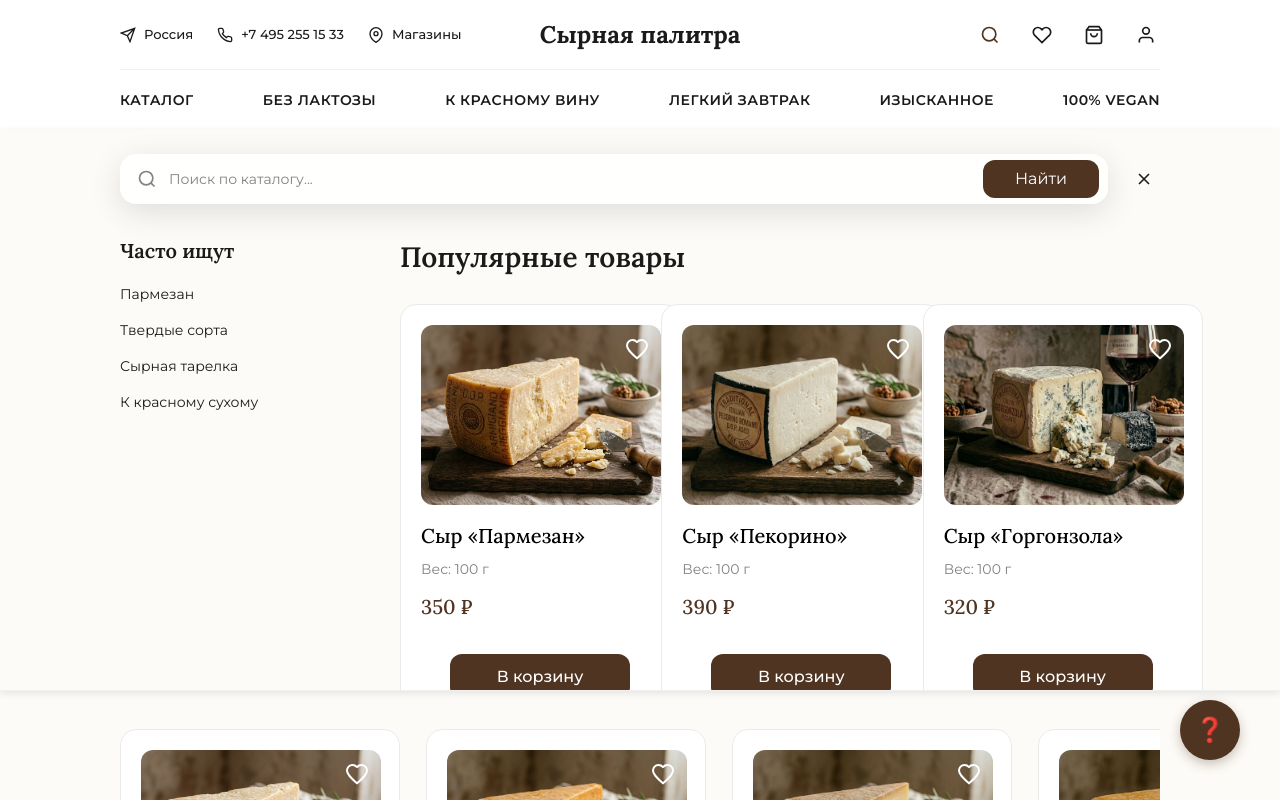
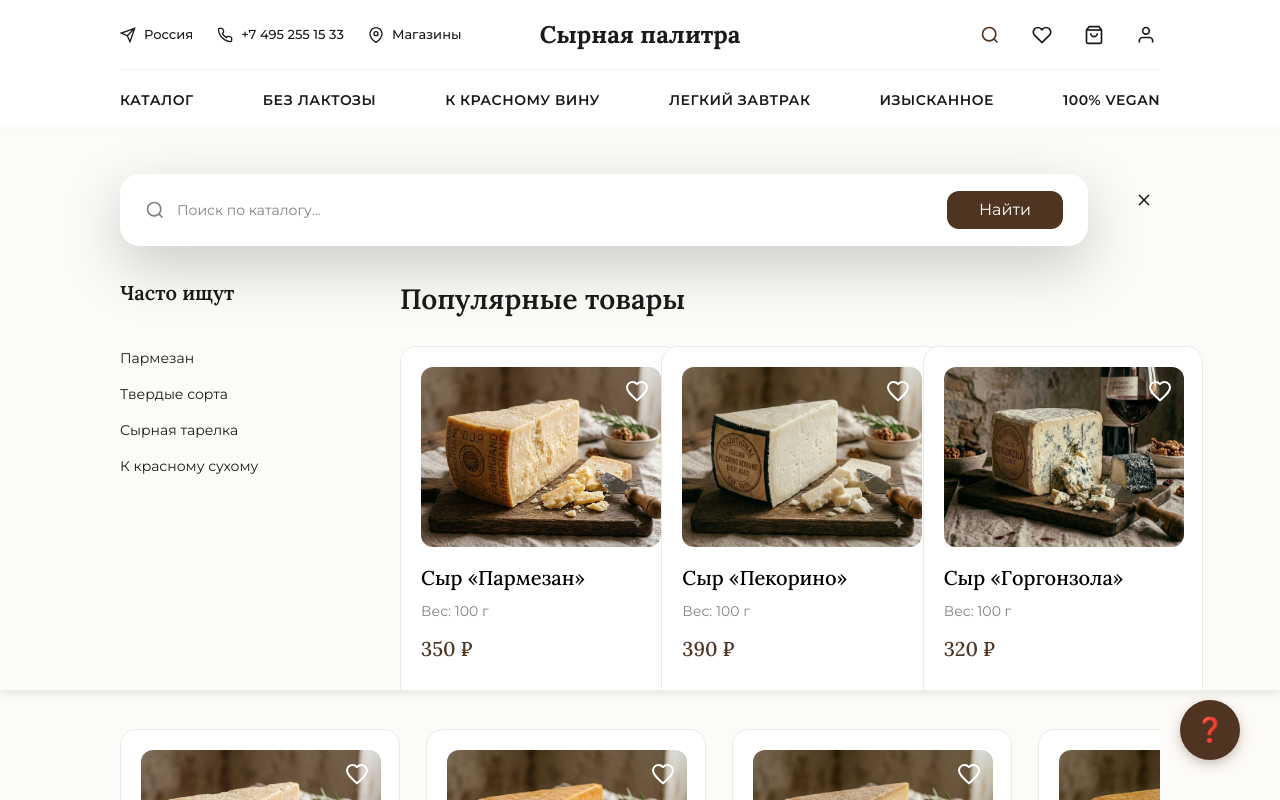
Before and after one commit to Ant1hype/interfaces_programs_systems_finally_task, a React (Vite) app: page / in a window 1280 px wide. Both pictures are taken after a click on the button 990 px from the left and 34 px from the top of the page. Shown: the top 800 px of the page. Built offline with nearby package versions, Linux system fonts and the light colour scheme; data requests are answered from the project's data file.

Commit message:
header: add subtle gradient divider under search

```diff
--- a/src/components/Header.jsx
+++ b/src/components/Header.jsx
@@ -46,6 +46,7 @@ export default function Header() {
   const { user } = useAuth();
   const [isSearchOpen, setIsSearchOpen] = useState(false);
   const [searchQuery, setSearchQuery] = useState('');
+  const searchRef = useRef(null);
   const [products, setProducts] = useState([]);
   const location = useLocation();
   const navigate = useNavigate();
@@ -77,6 +78,21 @@ export default function Header() {
     window.addEventListener('keydown', onKeyDown);
     return () => window.removeEventListener('keydown', onKeyDown);
   }, [isSearchOpen]);
+  // Сворачиваем панель поиска при любом переходе на другую страницу
+  useEffect(() => {
+    setIsSearchOpen(false);
+  }, [location.pathname]);
+  // Сворачиваем панель поиска при клике вне неё
+  useEffect(() => {
+    const onMouseDown = (e) => {
+      if (!searchRef.current || searchRef.current.contains(e.target)) return;
+      // Клик по кнопке-иконке поиска в шапке закрывает панель своим onClick
+      if (e.target.closest && e.target.closest('[aria-controls="header-search-panel"]')) return;
+      setIsSearchOpen(false);
+    };
+    document.addEventListener('mousedown', onMouseDown);
+    return () => document.removeEventListener('mousedown', onMouseDown);
+  }, []);
   useEffect(() => {
     if (!isSearchOpen) return undefined;
     const prevBodyOverflow = document.body.style.overflow;
@@ -195,30 +211,36 @@ export default function Header() {
       >
         <div className="px-4 sm:px-6 md:px-8 lg:px-12 xl:px-[120px] 2xl:px-[120px] max-w-[1920px] mx-auto py-5 md:py-6 max-h-[70vh] overflow-hidden">
           <form onSubmit={handleSearchSubmit} className="flex items-center gap-3 sm:gap-5" role="search">
-            <div className="flex items-center gap-3 flex-1 min-w-0 h-[48px] sm:h-[50px] pl-4 pr-2 backdrop-blur-xl bg-white/85 border border-white/30 shadow-[0_8px_32px_rgba(0,0,0,0.12)] rounded-2xl focus-within:border-brand-900 transition-colors duration-200">
+            <div ref={searchRef} className="flex items-center gap-3 flex-1 min-w-0 h-[48px] sm:h-[50px] pl-4 pr-2 backdrop-blur-xl bg-white/85 border border-white/30 shadow-[0_8px_32px_rgba(0,0,0,0.12)] rounded-2xl focus-within:border-brand-900 transition-colors duration-200" style={{ backdropFilter: 'blur(24px)', WebkitBackdropFilter: 'blur(24px)', background: 'rgba(255, 255, 255, 0.95)', border: '1px solid rgba(255, 255, 255, 0.5)', boxShadow: '0 20px 60px rgba(0, 0, 0, 0.2)', borderRadius: '20px', padding: '16px 24px', margin: '20px 0 0', height: 'auto' }}>
               <svg viewBox="0 0 24 24" fill="none" stroke="currentColor" strokeWidth="2" className="w-5 h-5 shrink-0 text-neutral-600 pointer-events-none"><circle cx="11" cy="11" r="8"/><line x1="21" y1="21" x2="16.65" y2="16.65"/></svg>
               <input type="search" value={searchQuery} onChange={(e) => setSearchQuery(e.target.value)} placeholder="Поиск по каталогу..." className="flex-1 min-w-0 h-full bg-transparent border-0 outline-none text-[14px] font-normal text-neutral-900-alt placeholder:text-neutral-600" />
               <button type="submit" className="inline-flex items-center justify-center shrink-0 h-[36px] sm:h-[38px] px-5 sm:px-8 bg-brand-800 hover:bg-brand-700 transition-colors rounded-xl text-white">Найти</button>
             </div>
+            {/* Визуальный разделитель под поисковой панелью */}
+            <div style={{
+              height: '1px',
+              background: 'linear-gradient(90deg, transparent 0%, rgba(0,0,0,0.15) 15%, rgba(0,0,0,0.15) 85%, transparent 100%)',
+              marginTop: '12px'
+            }} />
             <button type="button" onClick={closeSearch} aria-label="Закрыть поиск" className="shrink-0 flex items-center justify-center w-8 h-8 bg-transparent border-0 p-0 text-neutral-900-alt cursor-pointer transition-colors duration-200 hover:text-brand-900">
               <svg viewBox="0 0 24 24" fill="none" stroke="currentColor" strokeWidth="2" className="w-5 h-5 pointer-events-none"><line x1="18" y1="6" x2="6" y2="18"/><line x1="6" y1="6" x2="18" y2="18"/></svg>
             </button>
           </form>
-          <div className="grid grid-cols-1 lg:grid-cols-[240px_minmax(0,1fr)] items-start gap-6 lg:gap-10 mt-6 md:mt-8">
-            <div className="min-w-0 self-start">
-              <h3 className="font-lora text-[20px] font-semibold text-neutral-900-alt m-0 mb-[16px]">Часто ищут</h3>
-              <ul className="list-none m-0 p-0 flex flex-row flex-wrap lg:flex-col gap-x-4 gap-y-2 lg:gap-y-3">
+          {/* Общая сетка: на lg заголовки стоят в первой строке (сайдбар по верхней линии
+              «Популярные товары», без провала), а список и карточки — во второй, поэтому
+              «Часто ищут» начинается ровно по верхней линии карточек. */}
+          <div className="grid grid-cols-1 lg:grid-cols-[240px_minmax(0,1fr)] items-start gap-x-6 lg:gap-x-10 gap-y-0 mt-6 md:mt-8">
+            <h3 className="font-lora text-[20px] font-semibold text-neutral-900-alt m-0 mb-[16px] min-w-0 lg:col-start-1 lg:row-start-1" style={{ fontSize: '20px', fontWeight: 600, marginBottom: '16px' }}>Часто ищут</h3>
+            <ul className="list-none m-0 p-0 flex flex-row flex-wrap lg:flex-col gap-x-4 gap-y-2 lg:gap-y-3 min-w-0 lg:col-start-1 lg:row-start-2">
               {popularSearches.map((term) => (
                 <li key={term} className="min-w-0">
                   <button type="button" onClick={() => { setSearchQuery(term); setIsSearchOpen(false); navigate(`/catalog?search=${encodeURIComponent(term)}`); }} className="bg-transparent border-0 p-0 text-left text-[14px] font-normal text-neutral-900-alt cursor-pointer transition-colors duration-200 hover:text-brand-900">{term}</button>
                 </li>
               ))}
             </ul>
-            </div>
-            <div className="min-w-0 self-start">
-              <h3 className="font-lora text-[28px] font-semibold text-neutral-900-alt m-0 mb-[26px]">Популярные товары</h3>
+            <h3 className="font-lora text-[28px] font-semibold text-neutral-900-alt m-0 mt-6 mb-[26px] min-w-0 lg:mt-0 lg:col-start-2 lg:row-start-1" style={{ fontSize: '28px', fontWeight: 600, marginBottom: '26px' }}>Популярные товары</h3>
             {popularProducts.length > 0 ? (
-                <div ref={rowRef} className="flex flex-nowrap justify-between gap-6 w-full">
+              <div ref={rowRef} className="flex flex-nowrap justify-between gap-6 w-full min-w-0 lg:col-start-2 lg:row-start-2">
                 {visible.map((product) => (
                   <div key={product.id} className="flex-1 basis-[300px] max-w-[420px] min-w-0">
                     <ProductCard product={product} />
@@ -226,7 +248,7 @@ export default function Header() {
                 ))}
               </div>
             ) : (
-                <div className="flex flex-col items-start gap-3 min-h-[120px]">
+              <div className="flex flex-col items-start gap-3 min-h-[120px] min-w-0 lg:col-start-2 lg:row-start-2">
                 <p className="m-0 text-[14px] text-neutral-600">
                   {productsError ? 'Не удалось загрузить товары.' : 'Загружаем товары…'}
                 </p>
@@ -238,7 +260,6 @@ export default function Header() {
           </div>
         </div>
       </div>
-      </div>
     </header>
   );
 }
```
Also changed, not shown: 5 other files (tests, documents, lock files or other folders). Lines whose indentation alone changed are shown as unchanged.
